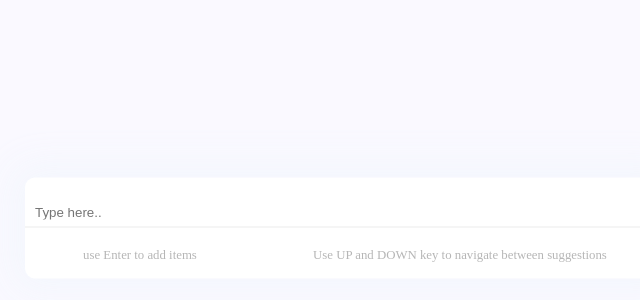
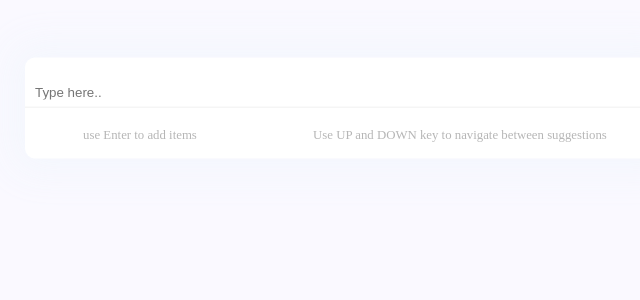
Before and after one commit to RishabhVerma098/zenatrixTask, a React (Create React App) app: page / in a window 1280 px wide. Shown: the part 92-392 px from the top of the page, without its empty margins (295-935 px from the left). Built offline with nearby package versions, Linux system fonts and the light colour scheme.

Commit message:
made space for search icon

```diff
--- a/src/components/searchBar.css
+++ b/src/components/searchBar.css
@@ -1,6 +1,6 @@
 .search-bar {
   position: absolute;
-  top: 40%;
+  top: 25%;
   left: 50%;
   transform: translate(-50%, -50%);
   width: 50%;
@@ -8,24 +8,33 @@
   border-radius: 10px;
   background-color: white;
   box-shadow: 0px 0px 36px 14px rgba(243, 246, 253, 0.91);
+  display: flex;
+  flex-direction: column;
 }
 
-.search-bar input {
+.search-bar .search {
+  border-bottom: 1px solid rgb(236, 236, 236);
+  width: 100%;
+  height: 30px;
   margin-top: 20px;
   margin-bottom: 20px;
+}
+
+.search-bar .search input {
   width: 100%;
-  height: 30px;
+  height: 100%;
   border: none;
-  border-bottom: 1px solid rgb(236, 236, 236);
   padding-left: 10px;
 }
 
-.search-bar input:focus {
+.search-bar .search input:focus {
   outline: none;
 }
 
 .search-bar .des {
+  width: 100%;
   display: flex;
+
   padding-bottom: 1rem;
 }
 
--- a/src/components/searchBar.js
+++ b/src/components/searchBar.js
@@ -3,7 +3,9 @@ import "./searchBar.css";
 function SearchBar() {
   return (
     <div className="search-bar">
-      <input type="text" placeholder="Type here.." value=""></input>
+      <div className="search">
+        <input type="text" placeholder="Type here.." value=""></input>
+      </div>
       <div className="des">
         <p>use Enter to add items</p>
         <p>Use UP and DOWN key to navigate between suggestions</p>
```
